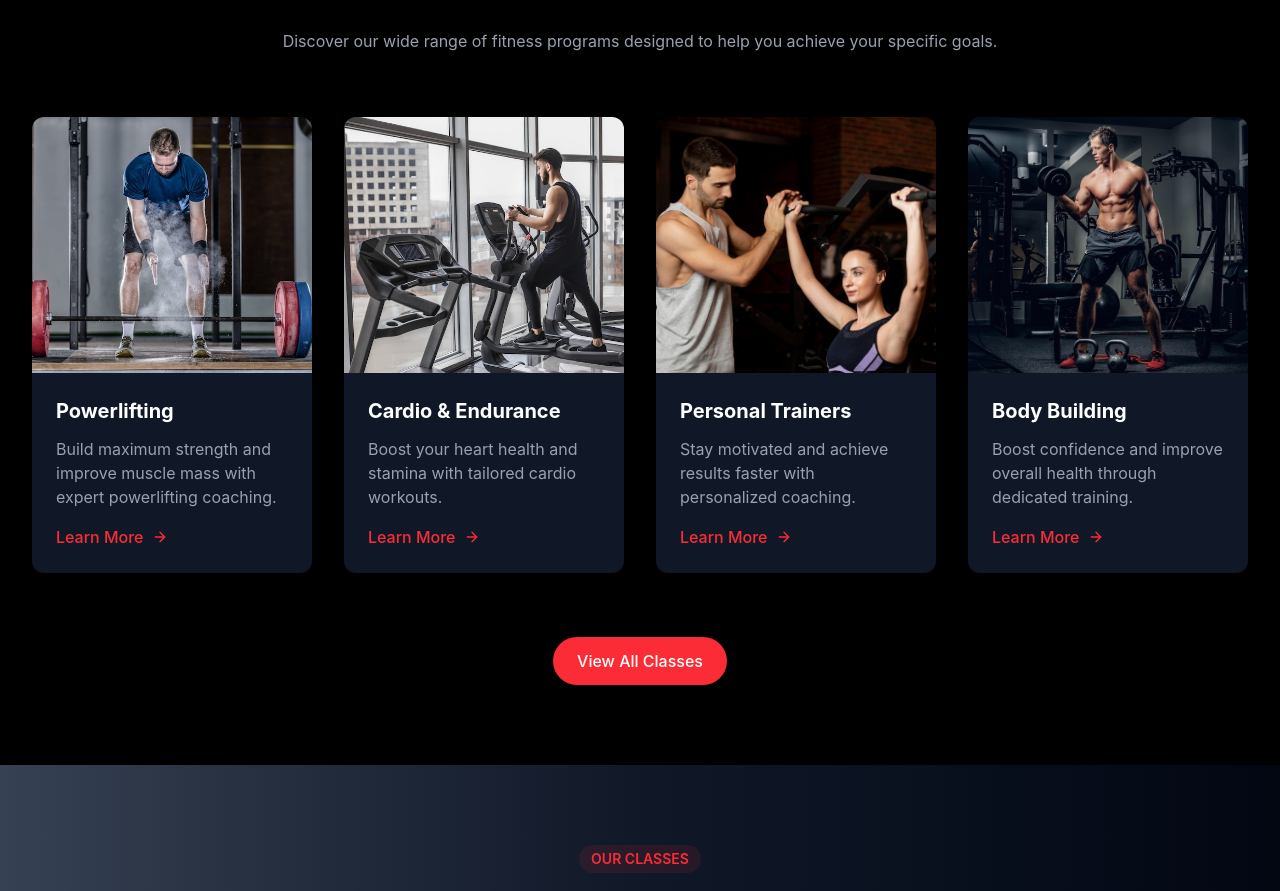
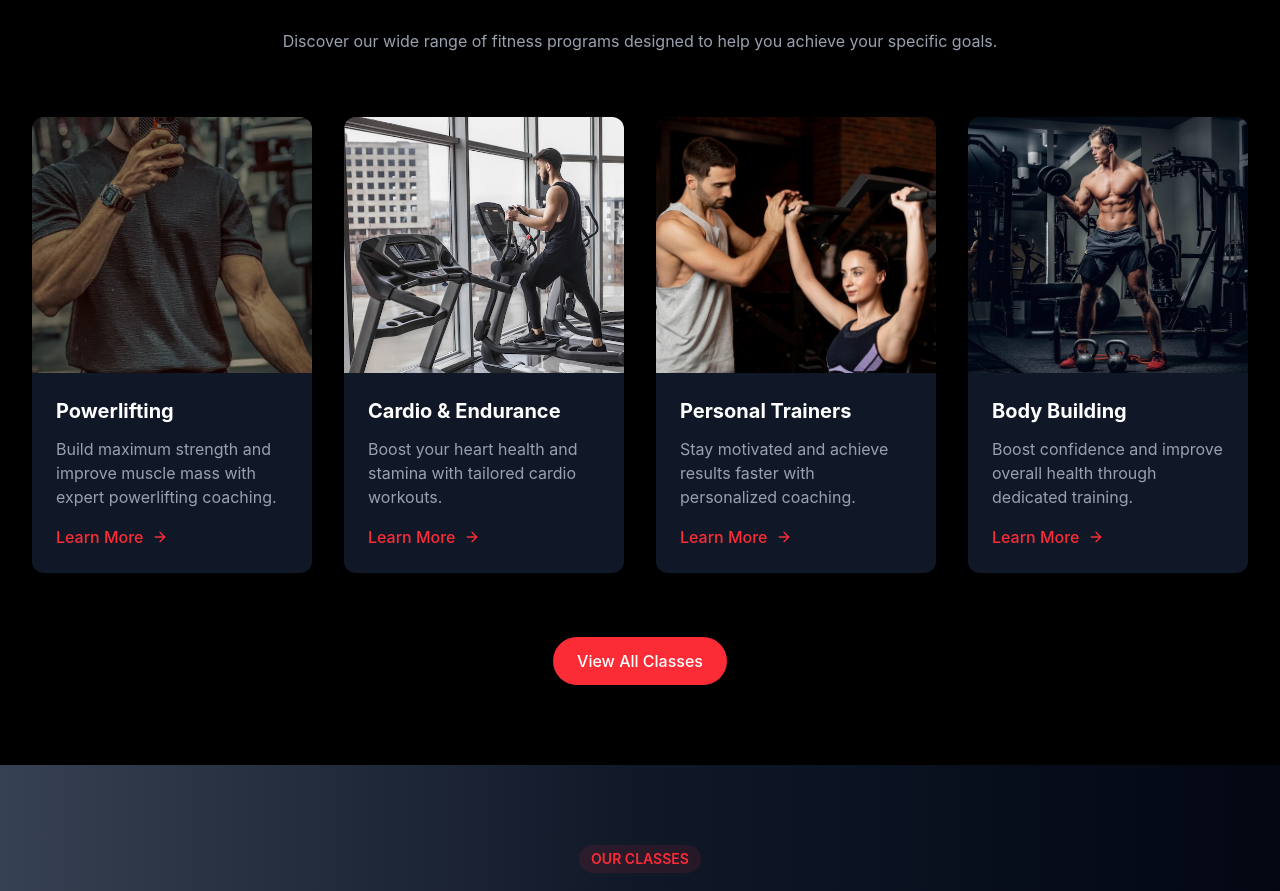
Before and after one commit to fahadmc/FITBizz-FITNESS, a React (Vite) app: page / in a window 1280 px wide. Shown: the part 1959-2850 px from the top of the page. Built offline with nearby package versions, Linux system fonts and the light colour scheme.

Commit message:
FITBizz-FITNESS

```diff
--- a/src/data.js
+++ b/src/data.js
@@ -57,7 +57,7 @@
   {
     title: "Powerlifting ",
     description: "Build maximum strength and improve muscle mass with expert powerlifting coaching.",
-    image: "/src/images/powerlift.png",
+    image: "src/images/456276578_1966133777185160_7505210778490332381_n.webp",
     category: "strength",
     color: "bg-black-50",
     schedule: [
```
